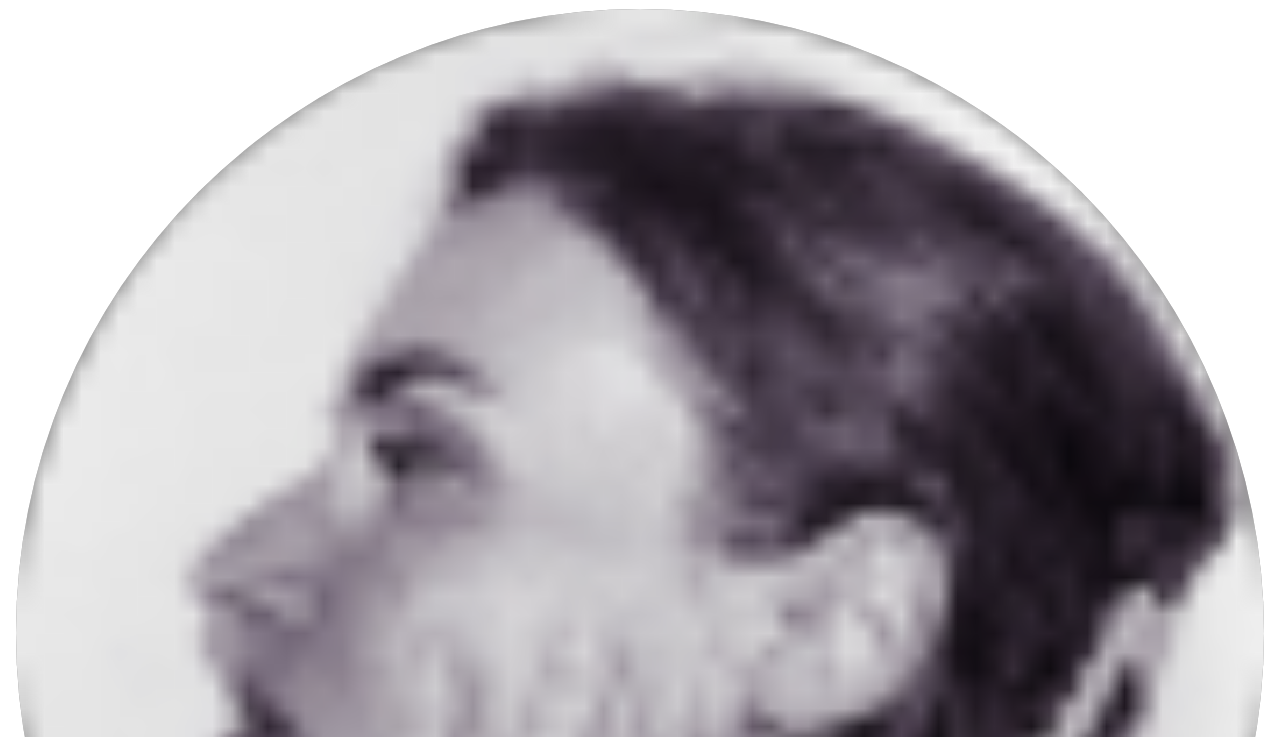
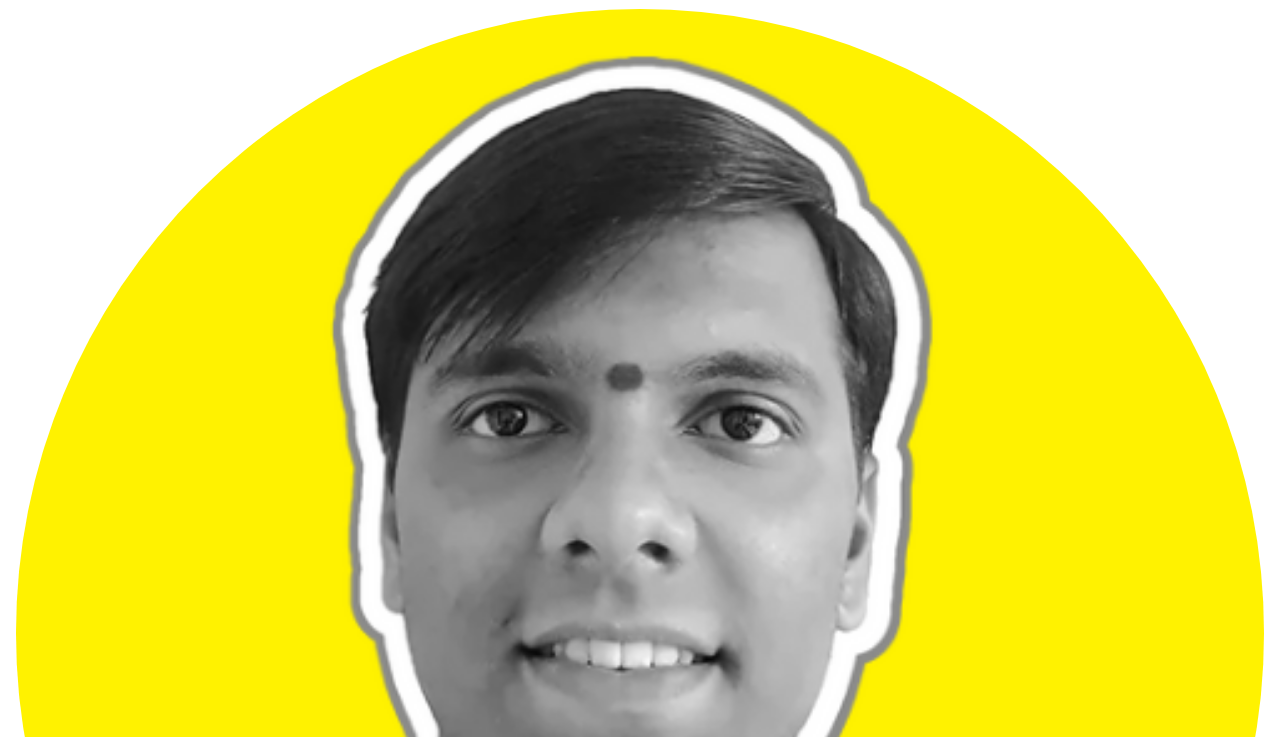
Before and after one commit to Pranav-Jadhav09/Gitfinder, a website: page index.html in a window 1280 px wide. Shown: the part 63-800 px from the top of the page. Drawn offline with nearby package versions, Linux system fonts and the light colour scheme.

Commit message:
add: ⊷ profile pic update

```diff
--- a/index.html
+++ b/index.html
@@ -124,7 +124,7 @@
             style="--width: 280 --height: 280"
           >
             <img
-              src="./src/assets/follower-img.png"
+              src="./src/assets/profile.png"
               width="280"
               height="280"
               alt="theramananda"
```
Also changed, not shown: src/css/style.css (+0 -10 lines), src/assets/profile.jpeg (deleted), src/assets/profile.png (added).
